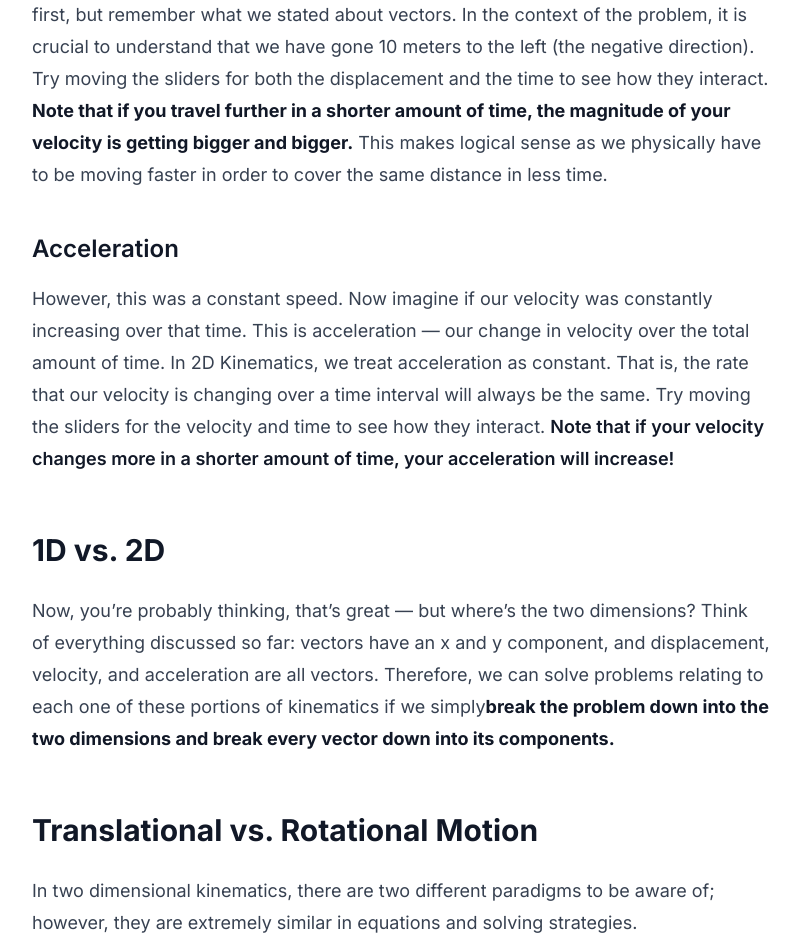
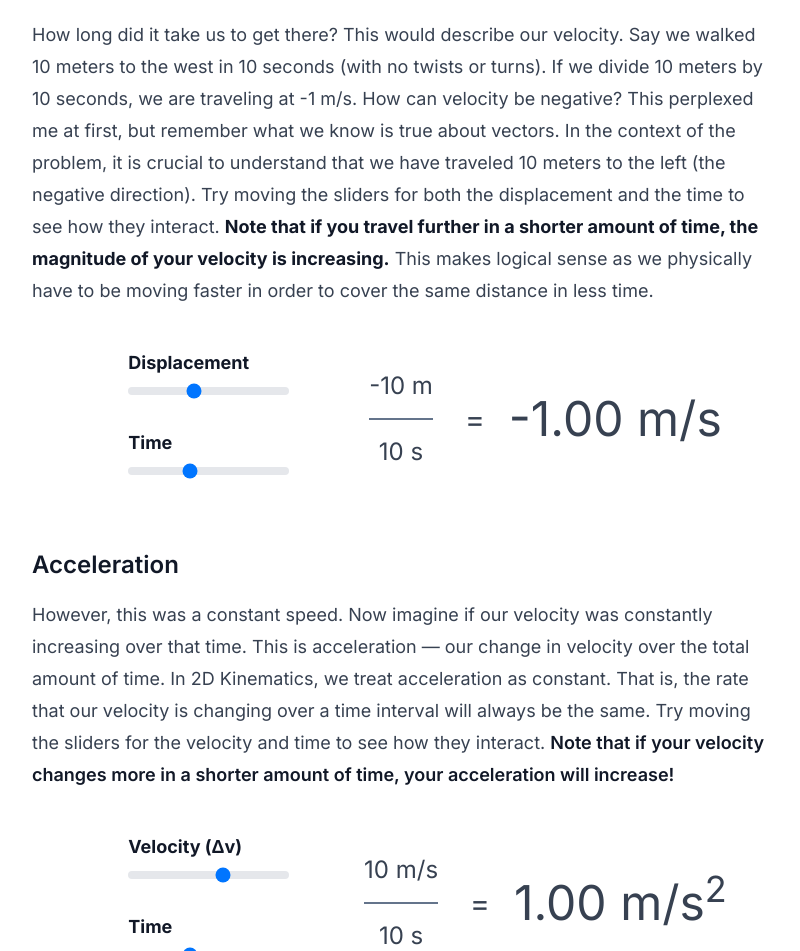
Before and after one commit to jaxonhill/physics1-final-project, a Next.js app: page / in a window 1280 px wide. Shown: the part 1849-2800 px from the top of the page, without its empty margins (224-1024 px from the left). Built offline with nearby package versions, Linux system fonts and the light colour scheme.

Commit message:
Add sliders for velocity and acceleration and theta for vector components

```diff
--- a/pages/index.tsx
+++ b/pages/index.tsx
@@ -1,21 +1,59 @@
 import { Inter } from "next/font/google";
 import Link from "next/link";
-import { NextFont } from "@next/font";
+import { NextFont } from "next/dist/compiled/@next/font";
+import { useState } from "react";
+import Image from "next/image";
 
 // If loading a variable font, you don't need to specify the font weight
 const inter: NextFont = Inter({ subsets: ["latin"] });
 
+function toRadians(angle: number) {
+	return angle * (Math.PI / 180);
+}
+
 export default function Home(): JSX.Element {
+	const [displacement, setDisplacement] = useState(-10);
+	const [time, setTime] = useState(10);
+	const [theta, setTheta] = useState(45);
+	const [velocity, setVelocity] = useState(10);
+	const [time2, setTime2] = useState(10);
+
+	// Do the velocity calculation and rounded it to 2 decimal places always
+	let velocityAnswer = (
+		Math.round((displacement / time) * 100) / 100
+	).toFixed(2);
+
+	let accelerationAnswer = (
+		Math.round((velocity / time2) * 100) / 100
+	).toFixed(2);
+
+	// Do the calculation for vx and vy
+	let vx = Math.round(50 * Math.cos(toRadians(theta)) * 100) / 100;
+	let vy = Math.round(50 * Math.sin(toRadians(theta)) * 100) / 100;
+
 	return (
 		<>
 			<article
 				className={`mx-auto w-full max-w-3xl my-16 ${inter.className}`}
 			>
-				<div className="bg-slate-800 p-8 mb-12 flex flex-col gap-2 rounded-2xl">
+				<div className="bg-slate-800 p-8 mb-4 flex flex-col gap-2 rounded-2xl">
 					<h2 className="text-5xl text-white font-bold">
 						2D Kinematics
 					</h2>
-					<p className="text-slate-200">By Jaxon Hill</p>
+					<p className="text-slate-200 text-xl">By Jaxon Hill</p>
+				</div>
+				<div className="mb-12">
+					<p className="text-slate-800">
+						<em>
+							An overview of 2D Kinematics at large. This includes
+							introducing vectors, displacement, velocity,
+							acceleration to then explain how to apply these
+							vectors in two dimensional space. I wrote this paper
+							almost as if it were an introduction / guide, as it
+							is something I wish I could have utilized to help
+							grasp these topics when I first learned them.
+						</em>
+					</p>
 				</div>
 				<main className="prose lg:prose-lg prose-h2:mb-6 prose-h3:mb-4">
 					<h2>Introduction</h2>
@@ -84,23 +122,75 @@ export default function Home(): JSX.Element {
 					<p>
 						How long did it take us to get there? This would
 						describe our velocity. Say we walked 10 meters to the
-						west in 10 seconds (with no twists or turns, it was just
-						displacement). If we divide 10 meters by 10 seconds, we
-						are traveling at -1 m/s. This perplexed me at first, but
-						remember what we stated about vectors. In the context of
-						the problem, it is crucial to understand that we have
-						gone 10 meters to the left (the negative direction). Try
-						moving the sliders for both the displacement and the
-						time to see how they interact.{" "}
+						west in 10 seconds (with no twists or turns). If we
+						divide 10 meters by 10 seconds, we are traveling at -1
+						m/s. How can velocity be negative? This perplexed me at
+						first, but remember what we know is true about vectors.
+						In the context of the problem, it is crucial to
+						understand that we have traveled 10 meters to the left
+						(the negative direction). Try moving the sliders for
+						both the displacement and the time to see how they
+						interact.{" "}
 						<strong className="font-bold">
 							Note that if you travel further in a shorter amount
-							of time, the magnitude of your velocity is getting
-							bigger and bigger.
+							of time, the magnitude of your velocity is
+							increasing.
 						</strong>{" "}
 						This makes logical sense as we physically have to be
 						moving faster in order to cover the same distance in
 						less time.
 					</p>
+					<div className="w-full grid grid-cols-8 gap-8">
+						<div className="col-span-1"></div>
+						<div className="col-span-2">
+							<div className="py-4 flex flex-col gap-2">
+								<strong className="font-bold">
+									Displacement
+								</strong>
+								<input
+									id="displacement"
+									min="-50"
+									max="50"
+									step="1"
+									type="range"
+									value={displacement}
+									onChange={(e) =>
+										setDisplacement(Number(e.target.value))
+									}
+									className="h-2 bg-gray-200 rounded-lg appearance-none cursor-pointer dark:bg-gray-700"
+								></input>
+							</div>
+							<div className="py-4 flex flex-col gap-2">
+								<strong className="font-bold">Time</strong>
+								<input
+									id="time"
+									type="range"
+									min="1"
+									max="25"
+									step="1"
+									value={time}
+									onChange={(e) =>
+										setTime(Number(e.target.value))
+									}
+									className="h-2 bg-gray-200 rounded-lg appearance-none cursor-pointer dark:bg-gray-700"
+								></input>
+							</div>
+						</div>
+						<div className="flex col-span-5 justify-center gap-8">
+							<div className="flex flex-col h-full justify-center text-2xl">
+								<div className="py-4 w-full flex justify-center border-b-2 border-slate-500">
+									{displacement} m
+								</div>
+								<div className="py-4 w-full flex justify-center">
+									{time} s
+								</div>
+							</div>
+							<div className="h-full flex items-center gap-6">
+								<p className="text-3xl">=</p>
+								<p className="text-5xl">{velocityAnswer} m/s</p>
+							</div>
+						</div>
+					</div>
 					<h3>Acceleration</h3>
 					<p>
 						However, this was a constant speed. Now imagine if our
@@ -116,6 +206,59 @@ export default function Home(): JSX.Element {
 							amount of time, your acceleration will increase!
 						</strong>{" "}
 					</p>
+					<div className="w-full grid grid-cols-8 gap-8">
+						<div className="col-span-1"></div>
+						<div className="col-span-2">
+							<div className="py-4 flex flex-col gap-2">
+								<strong className="font-bold">
+									Velocity (&#916;v)
+								</strong>
+								<input
+									id="velocity"
+									min="-50"
+									max="50"
+									step="1"
+									type="range"
+									value={velocity}
+									onChange={(e) =>
+										setVelocity(Number(e.target.value))
+									}
+									className="h-2 bg-gray-200 rounded-lg appearance-none cursor-pointer dark:bg-gray-700"
+								></input>
+							</div>
+							<div className="py-4 flex flex-col gap-2">
+								<strong className="font-bold">Time</strong>
+								<input
+									id="time2"
+									type="range"
+									min="1"
+									max="25"
+									step="1"
+									value={time2}
+									onChange={(e) =>
+										setTime2(Number(e.target.value))
+									}
+									className="h-2 bg-gray-200 rounded-lg appearance-none cursor-pointer dark:bg-gray-700"
+								></input>
+							</div>
+						</div>
+						<div className="flex col-span-5 justify-center gap-8">
+							<div className="flex flex-col h-full justify-center text-2xl">
+								<div className="py-4 w-full flex justify-center border-b-2 border-slate-500">
+									{velocity} m/s
+								</div>
+								<div className="py-4 w-full flex justify-center">
+									{time2} s
+								</div>
+							</div>
+							<div className="h-full flex items-center gap-6">
+								<p className="text-3xl">=</p>
+								<p className="text-5xl">
+									{accelerationAnswer} m/s<sup>2</sup>
+								</p>
+							</div>
+						</div>
+					</div>
 					<h2>1D vs. 2D</h2>
 					<p>
 						Now, you’re probably thinking, that’s great — but
@@ -123,12 +266,64 @@ export default function Home(): JSX.Element {
 						discussed so far: vectors have an x and y component, and
 						displacement, velocity, and acceleration are all
 						vectors. Therefore, we can solve problems relating to
-						each one of these portions of kinematics if we simply
+						each one of these portions of kinematics if we simply{" "}
 						<strong className="font-bold">
 							break the problem down into the two dimensions and
 							break every vector down into its components.
 						</strong>
 					</p>
+					<p>
+						Say we had some velocity (v) and some angle (&theta;)
+						counterclockwise above the x-axis. How would we break
+						this into its components? Again, it is important to
+						remember our trigonometric rules. We have a right
+						triangle, thus we can use the our sin, cos, and tan
+						properties. Given that v is our hypotenuse, we can then
+						apply these trigonometric ratios to derive the x and y
+						components of v.
+					</p>
+					<div className="grid grid-cols-6 font-bold text-2xl gap-8 justify-items-center items-center">
+						<div className="col-span-1"></div>
+						<div className="col-span-2">
+							v<sub>x</sub> = v * cos(&theta;){" "}
+						</div>
+						<div className="col-span-2">
+							v<sub>y</sub> = v * sin(&theta;)
+						</div>
+						<div className="col-span-1"></div>
+					</div>
+					<p>
+						Edit the angle (&theta;) for a set velocity of 50 m/s.
+						Notice how these components change. Notice how when
+						&theta; is 0&deg; our v<sub>y</sub> becomes 0. This is
+						because we are moving horizontally! What do you think
+						happens when &theta; is 90&deg;?
+					</p>
+					<div className="w-full flex flex-col items-center gap-2 pb-8">
+						<strong className="font-bold">
+							(&theta;) = {theta}&deg;
+						</strong>
+						<input
+							id="displacement"
+							min="0"
+							max="90"
+							step="1"
+							type="range"
+							value={theta}
+							onChange={(e) => setTheta(Number(e.target.value))}
+							className="h-2 w-1/4 bg-gray-200 rounded-lg appearance-none cursor-pointer dark:bg-gray-700"
+						></input>
+					</div>
+					<div className="grid grid-cols-6 font-bold text-2xl gap-8 justify-items-center items-center">
+						<div className="col-span-1"></div>
+						<div className="col-span-2">
+							v<sub>x</sub> = {vx} m/s
+						</div>
+						<div className="col-span-2">
+							v<sub>y</sub> = {vy} m/s
+						</div>
+						<div className="col-span-1"></div>
+					</div>
 					<h2>Translational vs. Rotational Motion</h2>
 					<p>
 						In two dimensional kinematics, there are two different
@@ -141,9 +336,26 @@ export default function Home(): JSX.Element {
 						object where all parts are moving in the same direction.
 						The object is not rotating. This could be compared to a
 						person walking forward, a ball being thrown through the
-						air, or a cannonball being shot off a wall.
+						air, or a cannonball being shot off a wall.{" "}
+						<strong className="font-bold">
+							Here are our given equations for translational
+							motion:
+						</strong>
 					</p>
-					<img src="" alt="" />
+					<div className="flex flex-col gap-4 items-center font-bold text-2xl">
+						<div>
+							x<sub>f</sub> = x<sub>0</sub> + v<sub>0</sub>t +
+							(1/2)at<sup>2</sup>
+						</div>
+						<div>
+							v<sub>f</sub> = v<sub>0</sub> + at
+						</div>
+						<div>
+							v<sub>f</sub>
+							<sup>2</sup> = v<sub>0</sub>
+							<sup>2</sup> + 2a(x<sub>f</sub> - x<sub>0</sub>)
+						</div>
+					</div>
 					<h3>Rotational Motion</h3>
 					<p>
 						Rotational motion is motion where the object is spinning
@@ -163,8 +375,26 @@ export default function Home(): JSX.Element {
 						into that circular path. This can be confusing because
 						even if we are moving at a constant speed, we have
 						acceleration as the direction and thus components of the
-						centripetal acceleration vector are always changing.
+						centripetal acceleration vector are always changing.{" "}
+						<strong>
+							Here are our given equations for rotational motion.
+						</strong>
 					</p>
+					<div className="flex flex-col gap-4 items-center font-bold text-2xl">
+						<div>
+							&theta;<sub>f</sub> = &theta;<sub>0</sub> + &omega;
+							<sub>0</sub>t + (1/2)&alpha;t<sup>2</sup>
+						</div>
+						<div>
+							&omega;<sub>f</sub> = &omega;<sub>0</sub> + &alpha;t
+						</div>
+						<div>
+							&omega;<sub>f</sub>
+							<sup>2</sup> = &omega;<sub>0</sub>
+							<sup>2</sup> + 2&alpha;(&theta;<sub>f</sub> -
+							&theta;<sub>0</sub>)
+						</div>
+					</div>
 					<h2>Projectile Motion</h2>
 					<p>
 						Projectile motion is frequently discussed when talking
```
Also changed, not shown: public/rotational_motion_equations.png (added), public/translational_motion_equations.png (added).
